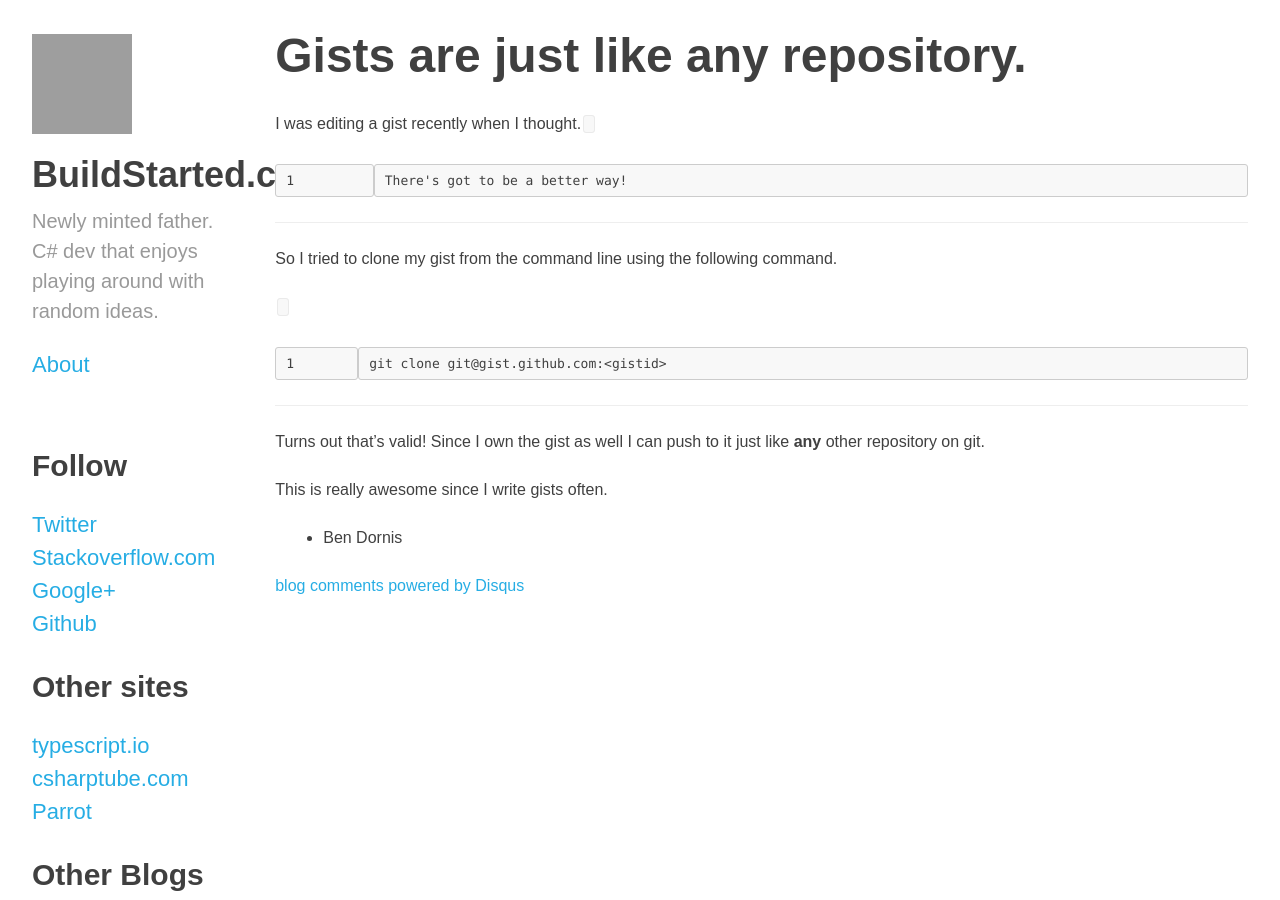
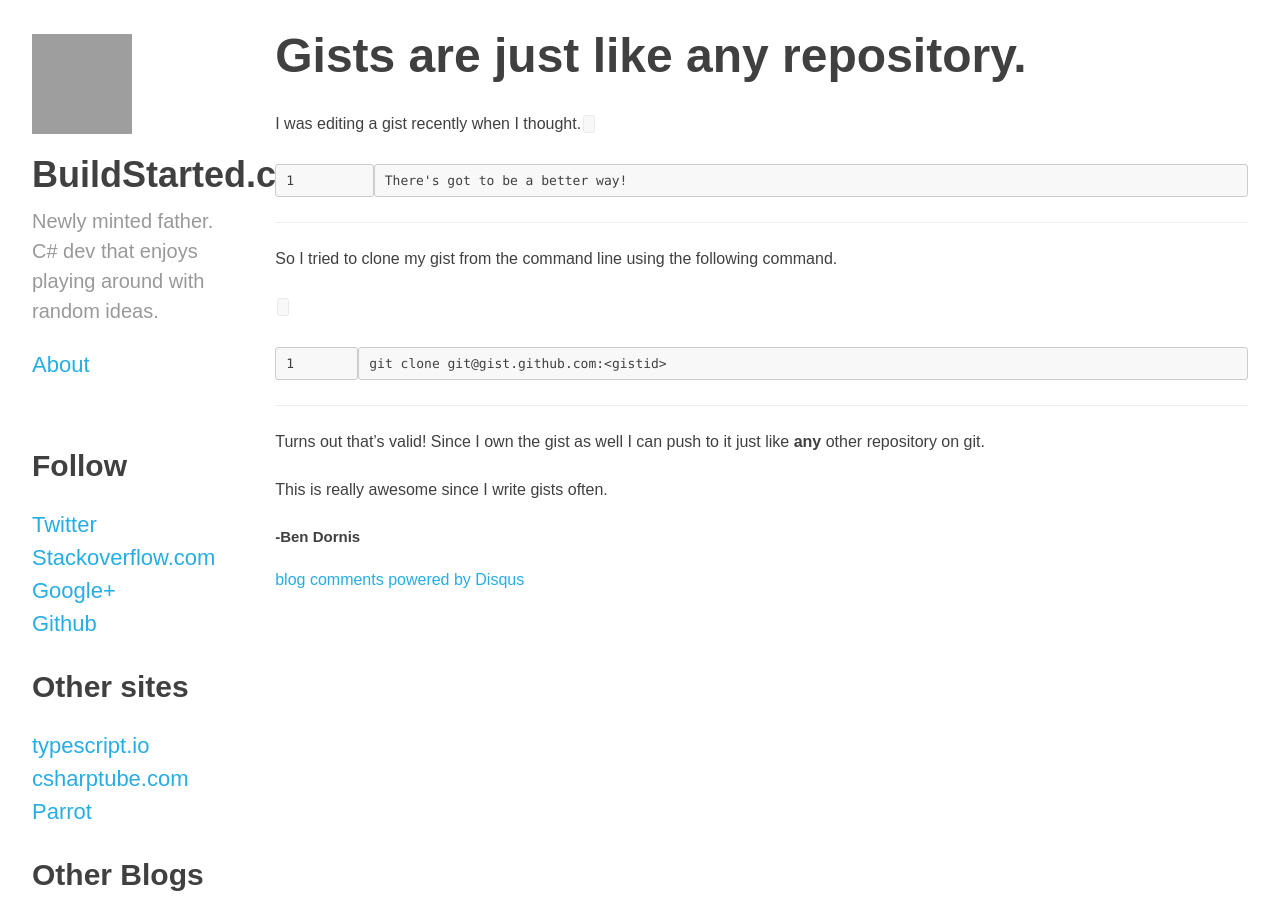
Before and after one commit to Buildstarted/buildstarted.com, a Jekyll site: the page built from _posts/2015-05-01-gists-are-just-like-any-repository.md, in a window 1280 px wide and 900 px high. Built offline with Jekyll 4.4.1, drawn with Linux system fonts in a browser that asks for light colours; nearby versions of some CDN libraries; Markdown is read by kramdown in place of the engine named in the settings; comment, search, counter and statistics services are not loaded; grey boxes are pictures that could not be loaded.

Commit message:
proper signature

```diff
--- a/_posts/2015-05-01-gists-are-just-like-any-repository.md
+++ b/_posts/2015-05-01-gists-are-just-like-any-repository.md
@@ -11,4 +11,4 @@ Turns out that's valid! Since I own the gist as well I can push to it just like
 
 This is really awesome since I write gists often.
 
-- Ben Dornis
+###-Ben Dornis
```
